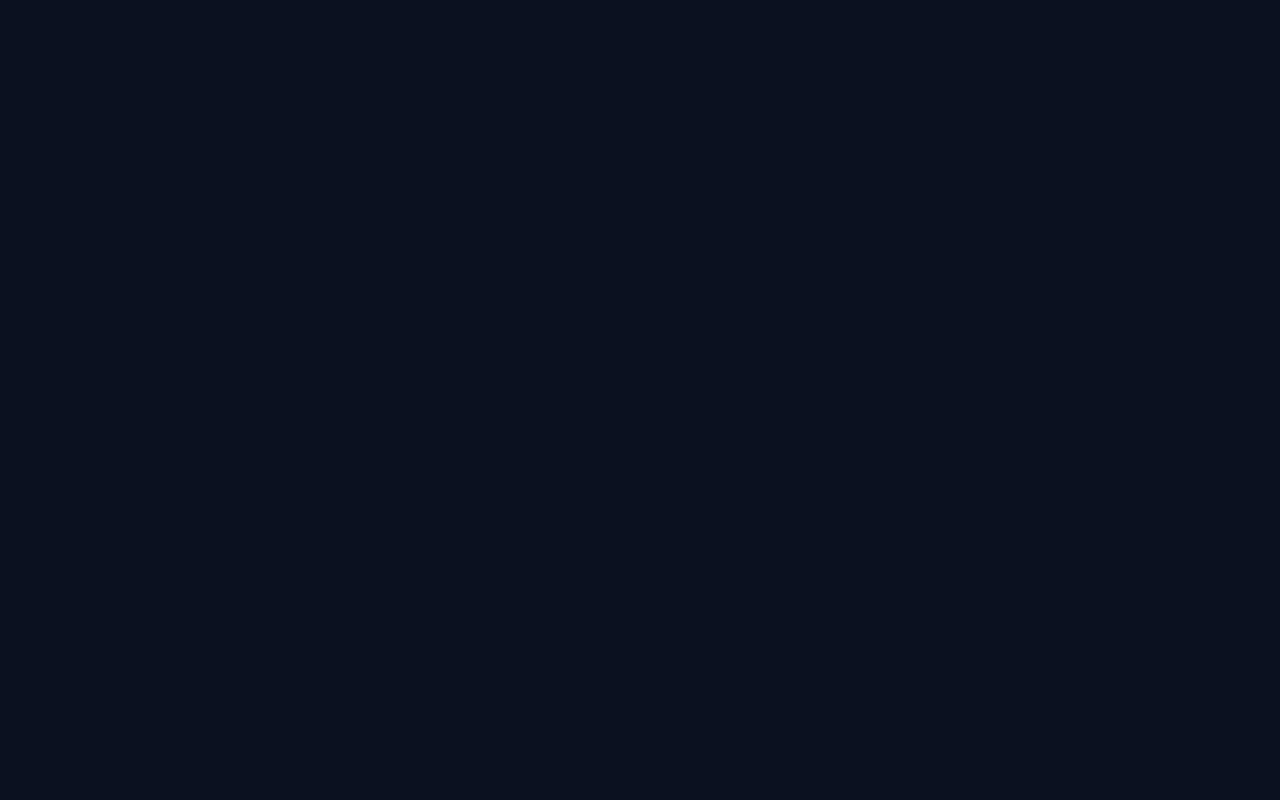
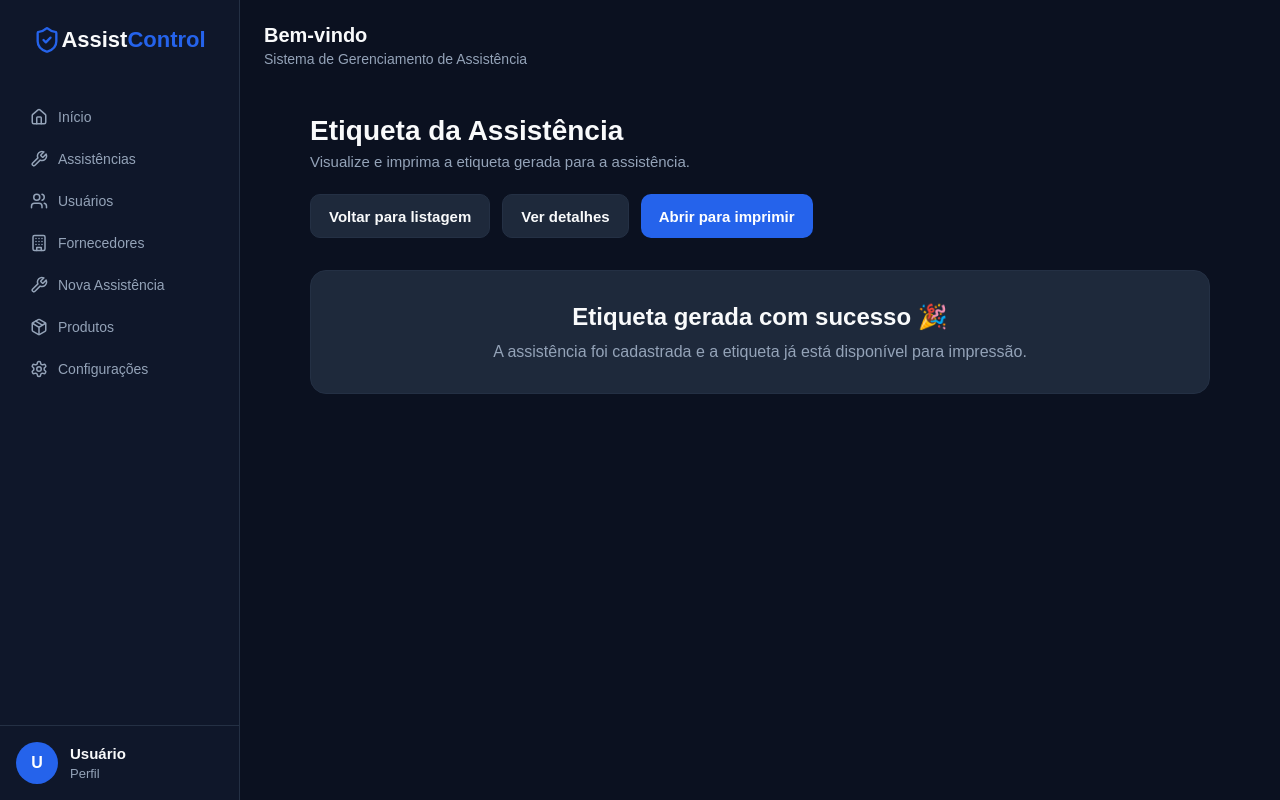
Before and after one commit to DanielScheffel/assistControl, a React (Vite) app: page /assistencia/1/etiqueta in a window 1280 px wide. Before the commit this address had no page. Built offline with nearby package versions, Linux system fonts and the light colour scheme.

Commit message:
Finalizado módulo de assistências com etiqueta gerada

```diff
--- a/src/pages/Assistencia/Detalhe/index.tsx
+++ b/src/pages/Assistencia/Detalhe/index.tsx
@@ -131,6 +131,14 @@ console.log("Token:", localStorage.getItem("token"));
       >
         Voltar
       </Button>
+
+      <Button
+        type="button"
+        fullWidth={false}
+        onClick={() => navigate(`/assistencia/${id}/etiqueta`)}
+        >
+          Gerar Etiqueta
+        </Button>
     </HeaderActions>
 
     <Title>
--- a/src/pages/Assistencia/Detalhe/styles.ts
+++ b/src/pages/Assistencia/Detalhe/styles.ts
@@ -7,6 +7,8 @@ export const Container = styled.div`
 
 export const HeaderActions = styled.div`
   margin-bottom: 24px;
+  display: flex;
+  gap: 12px;
 `;
 
 export const Title = styled.div`
--- /dev/null
+++ b/src/pages/Assistencia/Etiqueta/Etiqueta.tsx
@@ -0,0 +1,59 @@
+import { useNavigate, useParams } from "react-router-dom";
+
+import { PageHeader } from "../../../components/common/PageHeader";
+import { Button } from "../../../components/ui/Button";
+
+import { Container, Actions, InfoCard } from "./styles";
+
+export default function EtiquetaAssistencia() {
+  const { id } = useParams();
+  const navigate = useNavigate();
+
+  const etiquetaUrl = `http://localhost:3000/etiqueta/${id}`;
+
+  return (
+    <Container>
+      <PageHeader
+        title="Etiqueta da Assistência"
+        subtitle="Visualize e imprima a etiqueta gerada para a assistência."
+      />
+
+      <Actions>
+        <Button
+          type="button"
+          variant="secondary"
+          fullWidth={false}
+          onClick={() => navigate("/assistencias")}
+        >
+          Voltar para listagem
+        </Button>
+
+        <Button
+          type="button"
+          variant="secondary"
+          fullWidth={false}
+          onClick={() => navigate(`/assistencia/${id}`)}
+        >
+          Ver detalhes
+        </Button>
+
+        <Button
+          type="button"
+          fullWidth={false}
+          onClick={() => window.open(etiquetaUrl, "_blank")}
+        >
+          Abrir para imprimir
+        </Button>
+      </Actions>
+
+      <InfoCard>
+  <h2>Etiqueta gerada com sucesso 🎉</h2>
+
+  <p>
+    A assistência foi cadastrada e a etiqueta já está disponível para
+    impressão.
+  </p>
+</InfoCard>
+    </Container>
+  );
+}
--- /dev/null
+++ b/src/pages/Assistencia/Etiqueta/styles.ts
@@ -0,0 +1,30 @@
+import styled from "styled-components";
+
+export const Container = styled.div`
+  max-width: 900px;
+  margin: 0 auto;
+`;
+
+export const Actions = styled.div`
+  display: flex;
+  gap: 12px;
+  margin-bottom: 24px;
+`;
+
+export const InfoCard = styled.div`
+  margin-top: 32px;
+  padding: 32px;
+  text-align: center;
+
+  background: ${({ theme }) => theme.colors.surface};
+  border: 1px solid ${({ theme }) => theme.colors.border};
+  border-radius: ${({ theme }) => theme.radius.lg};
+
+  h2 {
+    margin-bottom: 12px;
+  }
+
+  p {
+    color: ${({ theme }) => theme.colors.textSecondary};
+  }
+`;
--- a/src/pages/Assistencia/Nova/index.tsx
+++ b/src/pages/Assistencia/Nova/index.tsx
@@ -50,7 +50,7 @@ export default function NovaAssistencia() {
   }, []);
 
   const produtoSelecionado = produtos.find(
-    (produto) => produto.id_produto === Number(produtoId)
+    (produto) => produto.id_produto === Number(produtoId),
   );
 
   async function handleSubmit(e: React.FormEvent) {
@@ -72,15 +72,29 @@ export default function NovaAssistencia() {
         formData.append("imagens", imagem);
       });
 
-      await assistenciaService.cadastrar(formData);
+      const response = await assistenciaService.cadastrar(formData);
 
-      navigate("/assistencias");
+      const { id, codigo_interno } = response.data;
+
+      abrirEtiqueta(id);
+
+      alert(`Assistência ${codigo_interno} cadastrada com sucesso.`);
+
+      navigate(`/assistencia/${id}/etiqueta`);
     } catch (error: any) {
       console.error(error.response?.data);
       alert(error.response?.data?.message || "Erro ao cadastrar assistência.");
     } finally {
       setLoading(false);
     }
+  }
+
+  function abrirEtiqueta(id: number) {
+  window.open(
+    `http://localhost:3000/etiqueta/${id}`,
+    "_blank",
+    "noopener,noreferrer"
+  );
 }
 
   return (
--- a/src/routes/AppRoutes.tsx
+++ b/src/routes/AppRoutes.tsx
@@ -10,6 +10,7 @@ import Produtos from "../pages/Produto";
 import Assistencias from "../pages/Assistencia";
 import NovaAssistencia from "../pages/Assistencia/Nova";
 import DetalhesAssistencia from "../pages/Assistencia/Detalhe";
+import EtiquetaAssistencia from "../pages/Assistencia/Etiqueta/Etiqueta";
 
 export default function AppRoutes() {
   return (
@@ -27,7 +28,7 @@ export default function AppRoutes() {
           <Route path="/assistencias" element={<Assistencias />} />
           <Route path="/assistencia/novo" element={<NovaAssistencia />} />
           <Route path="/assistencia/:id" element={<DetalhesAssistencia />} />
-
+          <Route path="/assistencia/:id/etiqueta" element={<EtiquetaAssistencia />} />
           <Route path="/configuracoes" element={<Configuracoes />} />
         </Route>
       </Routes>
```
Lines whose indentation alone changed are shown as unchanged.
